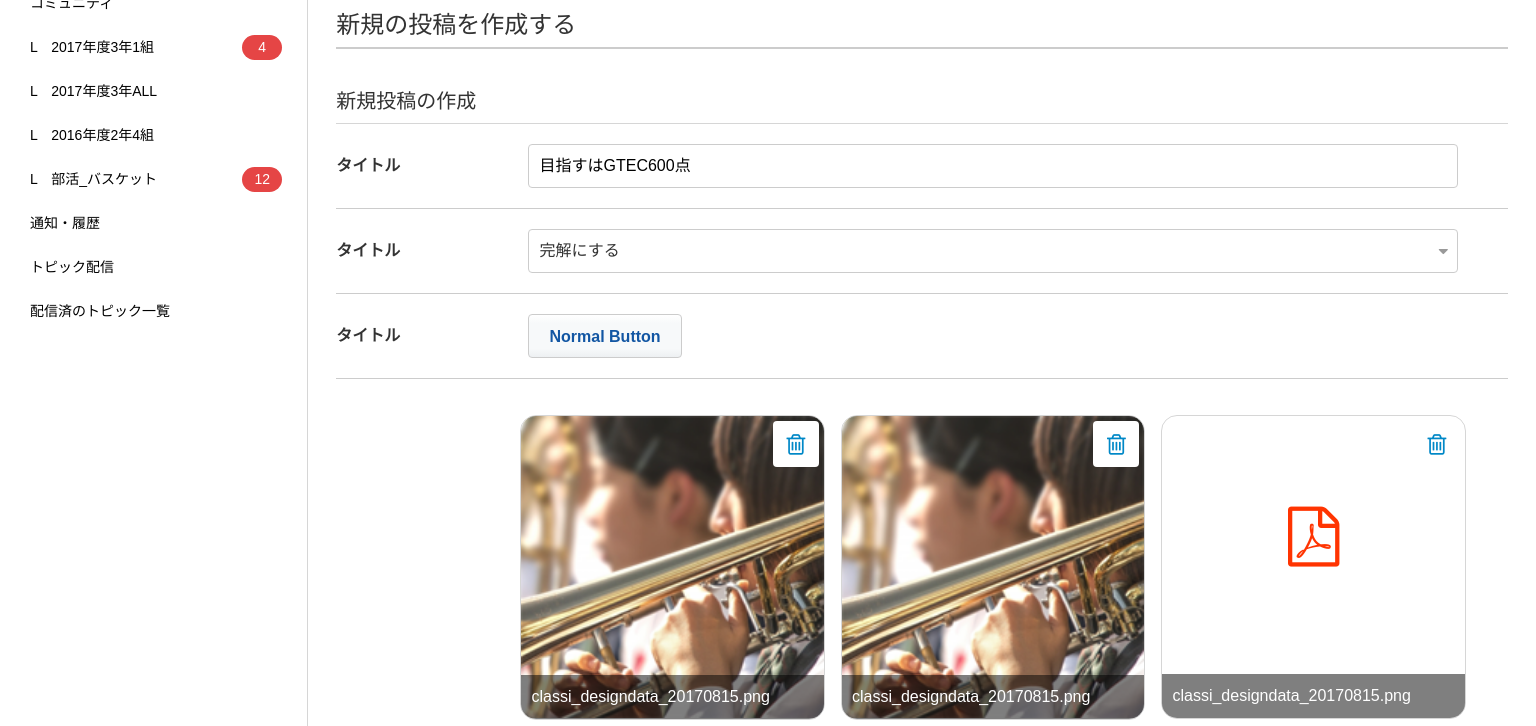
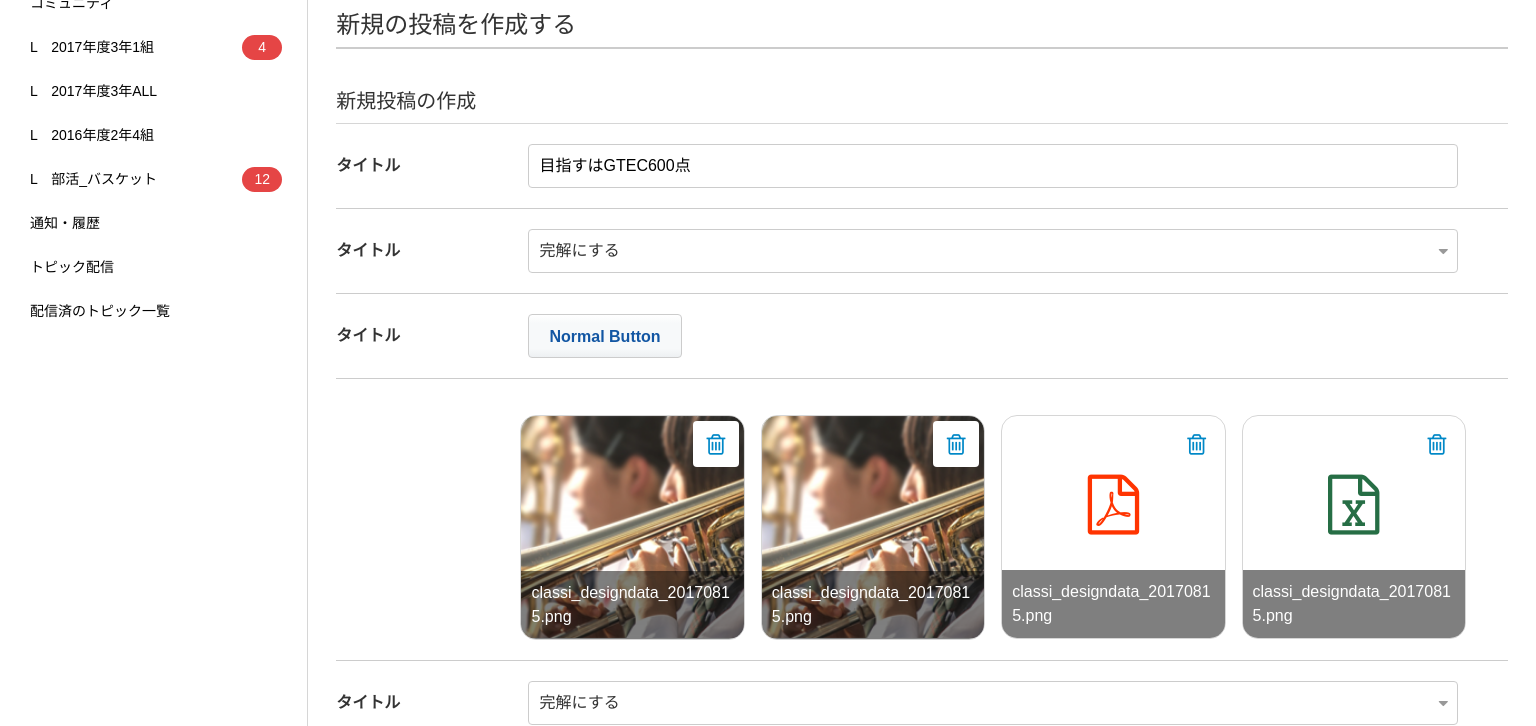
Before and after one commit to tungdvft/CLFrontend, a website: page create-post.component.html in a window 1536 px wide. Shown: the part 74-800 px from the top of the page. Drawn offline with nearby package versions, Linux system fonts and the light colour scheme; files that its build step writes are made by us from their sources.

Commit message:
update create post file

```diff
--- a/create-post.component.html
+++ b/create-post.component.html
@@ -91,7 +91,7 @@
                   </div>
                   <div class="col-md-10 col-sm-9 col-xs-12">
                     <div class="row">
-                      <div class="col-md-4 col-sm-6 col-xs-6 padding-8 full-480">
+                      <div class="col-md-4 col-sm-6 col-xs-6 padding-8 col-four-1440 full-480">
                         <div class=" attach attach-image">
                           <a href="#"><img src="img/thumnail.png" alt="thumnail"></a>
                           <a class="file-name" href="#">classi_designdata_20170815.png</a>
@@ -100,7 +100,7 @@
                           </a>
                         </div>
                       </div>
-                      <div class="col-md-4 col-md-4 col-sm-6 padding-8 col-xs-6 full-480">
+                      <div class="col-md-4 col-md-4 col-sm-6 padding-8 col-four-1440 col-xs-6 full-480">
                         <div class=" attach attach-image">
                           <a href="#"><img src="img/thumnail.png" alt="thumnail"></a>
                           <a class="file-name" href="#">classi_designdata_20170815.png</a>
@@ -109,7 +109,7 @@
                           </a>
                         </div>
                       </div>
-                      <div class="col-md-4 col-md-4 col-sm-6 col-xs-6 padding-8 full-480">
+                      <div class="col-md-4 col-md-4 col-sm-6 col-xs-6 padding-8 col-four-1440 full-480">
                         <div class=" attach attach-file">
                           <div class="file-format"><i class="fa fa-file-pdf-o"></i></div>
                           <a class="file-name" href="#">classi_designdata_20170815.png</a>
@@ -118,7 +118,7 @@
                           </a>
                         </div>
                       </div>
-                      <div class="col-md-4 col-md-4 col-sm-6 col-xs-6 padding-8 full-480">
+                      <div class="col-md-4 col-md-4 col-sm-6 col-xs-6 padding-8 col-four-1440 full-480">
                         <div class=" attach attach-file">
                           <div class="file-format"><i class="fa fa-file-excel-o"></i></div>
                           <a class="file-name" href="#">classi_designdata_20170815.png</a>
--- a/scss/components/create-post.scss
+++ b/scss/components/create-post.scss
@@ -245,4 +245,8 @@
     flex-basis: 20%;
     max-width: 20%;
   }
+  .col-four-1440 {
+    flex-basis: 25%;
+    max-width: 25%;
+  }
 }
```
